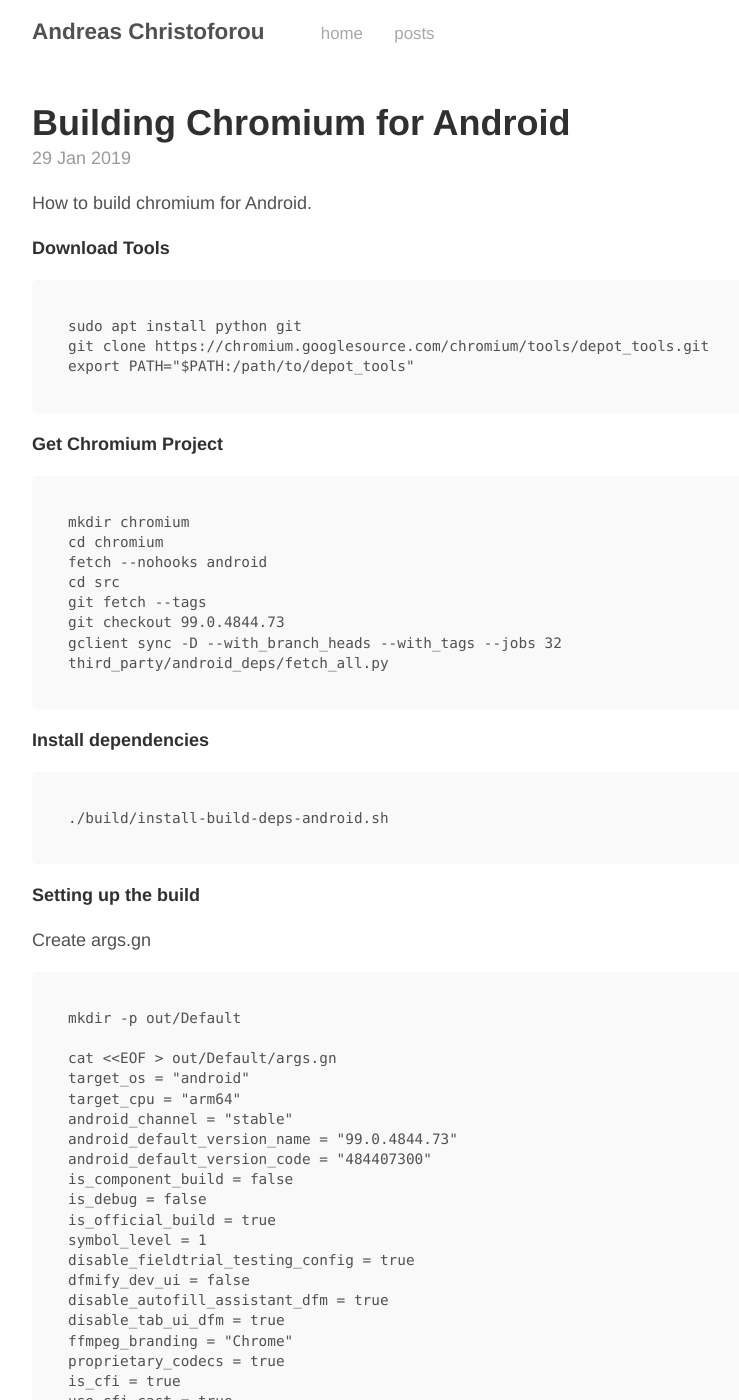
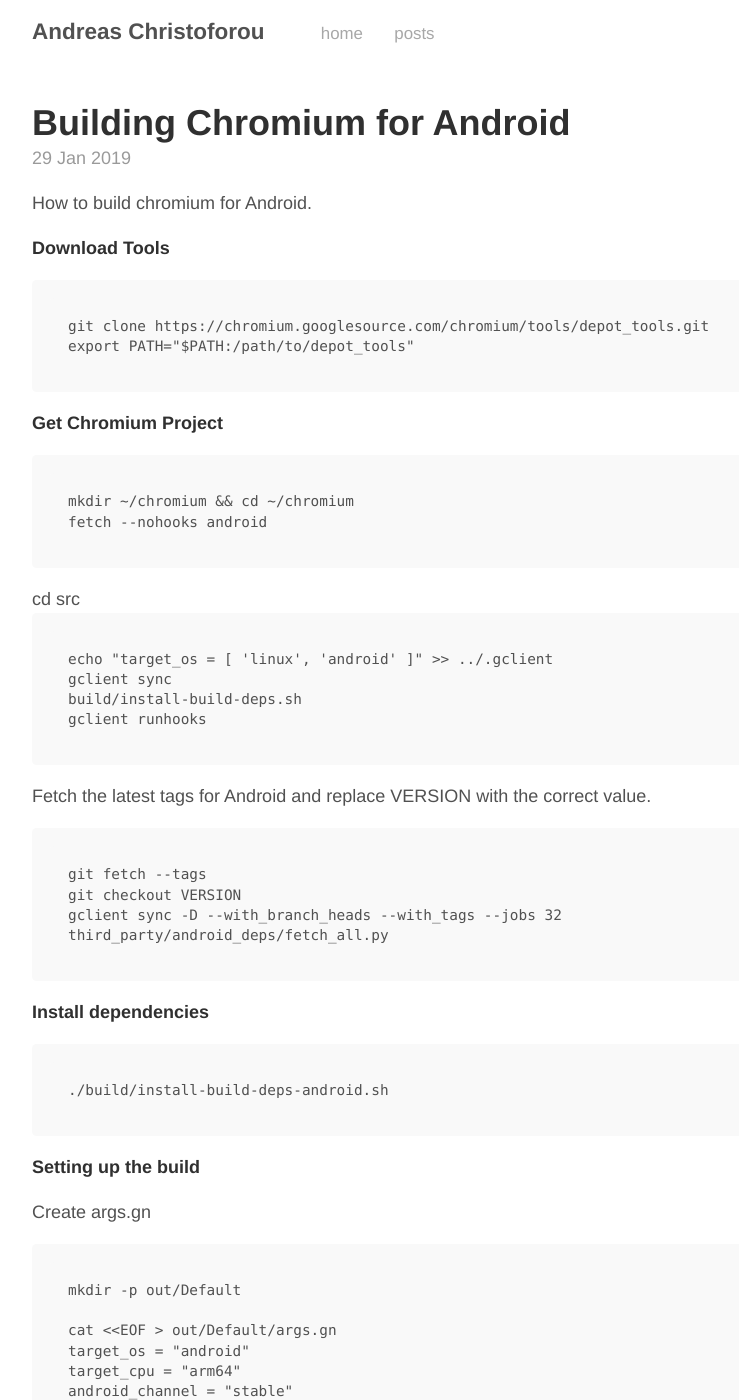
Before and after one commit to ChAndreas/chandreas.github.io, a Jekyll site: the page built from _posts/2019-01-29-build-chromium-android.md, in a window 1280 px wide and 1400 px high. Shown: the whole window, without its empty margins (185-924 px from the left). Built offline with Jekyll 4.4.1, drawn with Linux system fonts in a browser that asks for light colours; some of the changed text lies outside the part shown.

Commit message:
Update 2019-01-29-build-chromium-android.md

```diff
--- a/_posts/2019-01-29-build-chromium-android.md
+++ b/_posts/2019-01-29-build-chromium-android.md
@@ -8,18 +8,24 @@
 
 **Download Tools**
 
-	sudo apt install python git
 	git clone https://chromium.googlesource.com/chromium/tools/depot_tools.git
 	export PATH="$PATH:/path/to/depot_tools"
 
 **Get Chromium Project**
 
-	mkdir chromium
-	cd chromium
+	mkdir ~/chromium && cd ~/chromium
 	fetch --nohooks android
-	cd src
+
+ 	cd src
+	echo "target_os = [ 'linux', 'android' ]" >> ../.gclient
+	gclient sync
+	build/install-build-deps.sh
+	gclient runhooks
+
+ Fetch the latest tags for Android and replace VERSION with the correct value.
+
 	git fetch --tags
-	git checkout 99.0.4844.73
+	git checkout VERSION
 	gclient sync -D --with_branch_heads --with_tags --jobs 32
 	third_party/android_deps/fetch_all.py
 
@@ -37,36 +43,46 @@
 	target_os = "android"
 	target_cpu = "arm64"
 	android_channel = "stable"
-	android_default_version_name = "99.0.4844.73"
-	android_default_version_code = "484407300"
+	android_default_version_name = "131.0.6778.39"
+	android_default_version_code = "677803900"
+	ext_version_enabled = true
+	ext_version_increment = "0"
 	is_component_build = false
 	is_debug = false
 	is_official_build = true
 	symbol_level = 1
 	disable_fieldtrial_testing_config = true
 	dfmify_dev_ui = false
-	disable_autofill_assistant_dfm = true
-	disable_tab_ui_dfm = true
 	ffmpeg_branding = "Chrome"
 	proprietary_codecs = true
 	is_cfi = true
 	use_cfi_cast = true
-	enable_gvr_services = false
+	use_relative_vtables_abi = false
+	include_both_v8_snapshots = false
+	enable_vr = false
+	enable_arcore = false
+	enable_openxr = false
+	enable_cardboard = false
 	enable_remoting = false
-	enable_reporting = true
+	enable_reporting = false
 	EOF
 
 If you want to build the chromium for debugging or to fuzz with libfuzzer change or add the following
 
-	is_asan=true
-	is_msan=true
-	is_ubsan_security=true
-	is_debug=true
-	dcheck_always_on=true
-	is_java_debug=true
-	is_component_build=true
-	use_libfuzzer=true
-
+	is_asan = true
+	is_hwasan = true
+	is_msan = true
+	is_lsan = true
+	is_tsan = true
+	msan_track_origins = 2
+	is_ubsan_no_recover = false
+	is_ubsan_security = true
+	is_debug = true
+	dcheck_always_on = true
+	is_java_debug = true
+	is_component_build = true
+	use_libfuzzer = true
+ 	use_fuzzilli = true
 
 
 GN build configuration
@@ -75,31 +91,30 @@
 
 **Build**
 
-The following command is used to build Trichrome for Android Q.
+The following command is used to build Trichrome for Android minSdkVersion=29.
 
 	autoninja -C out/Default trichrome_chrome_bundle
 
-The following command is used to build Monochrome, which provides both Chromium and the WebView for Android N - P
+The following command is used to build Monochrome, which provides both Chromium and the WebView for Android minSdkVersion=26
 
 	autoninja -C out/Default monochrome_public_bundle
 
-The apk that we have compiled is supported on Devices with minSdkVersion=24 (Nougat), if you have older device use one of the following command.
-
-for devices with minSdkVersion=19 (KitKat) and above use
+for devices with minSdkVersion=26 and for local development (to avoid building WebView).
 
 	autoninja -C out/Default chrome_public_apk
 
-or for devices with minSdkVersion=21 (Lollipop) and above use
-
-	autoninja -C out/Default chrome_modern_public_bundle
 
 **Install to Device**
 
 	adb install out/Default/apks/MonochromePublic.apk
 
+	or
+
+ 	out/Default/bin/chrome_public_apk install
+
 **Running a test**
 
-	out/Default/bin/monochrome_public_apk launch http://google.com
+	out/Default/bin/chrome_public_apk launch https://google.com
 
 **Logging and debugging**
 
```
Also changed, not shown: other parts of _posts/2019-01-29-build-chromium-android.md (+1 -0 lines).
